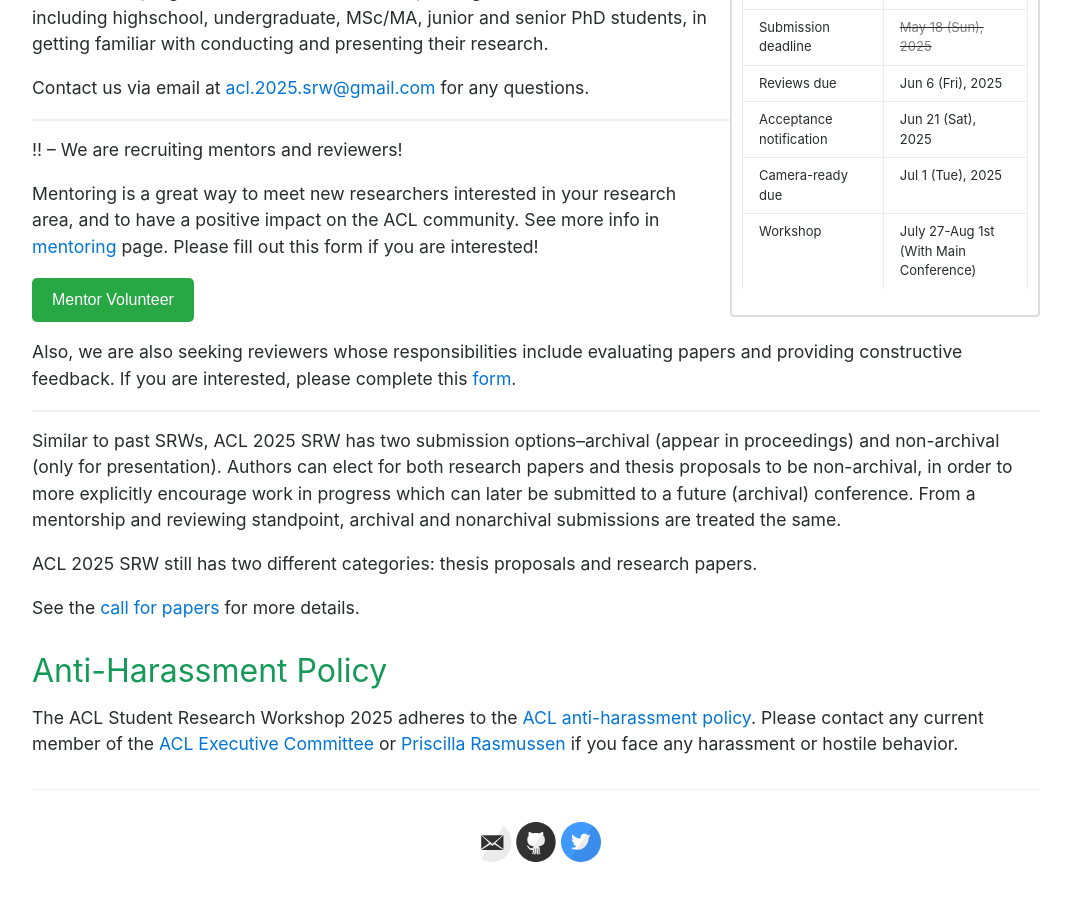
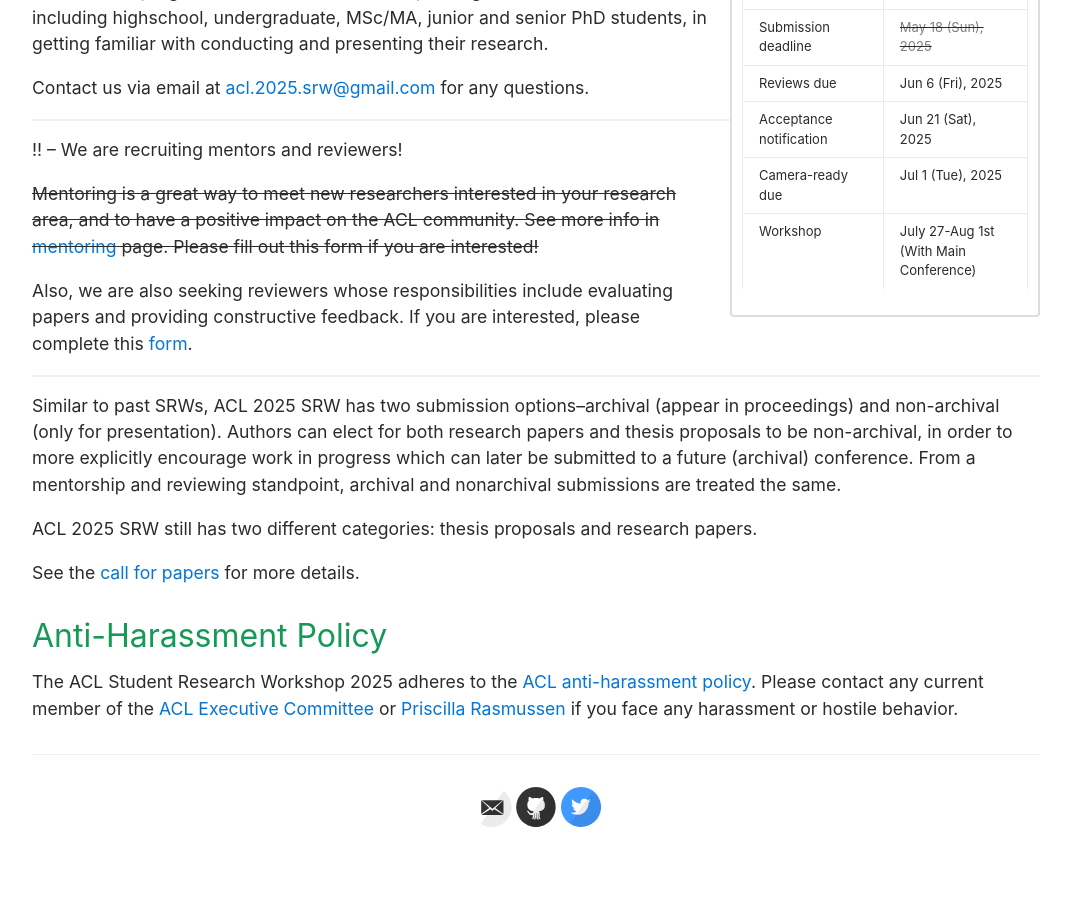
Before and after one commit to acl2025-srw/acl2025-srw.github.io, a Jekyll site: the page built from index.md, in a window 1280 px wide and 900 px high, scrolled down 736 px. Shown: the whole window, without its empty margins (104-1175 px from the left). Built offline with Jekyll 4.4.1, drawn with Linux system fonts in a browser that asks for light colours; after the commit the page ends 1601 px from its top, so only the background shows below that.

Commit message:
date error

```diff
--- a/_layouts/default.html
+++ b/_layouts/default.html
@@ -42,7 +42,7 @@
 
                 {% if sub < nowdate %} <strike> <font color="grey">{% endif %}
                 {% assign datediff = sub | minus: nowdate | divided_by: 60 | divided_by: 60 | divided_by: 24 %}
-                {% if datediff < 15  and datediff > -1 %} </font><font color="red"> {% endif %}
+                {% if datediff < 15  and datediff > -1 %} </font><font color="grey"> {% endif %}
                 {{ sub | date: "%b %-d (%a), %Y" }}</font>
               </td>
             </tr>
--- a/index.md
+++ b/index.md
@@ -27,21 +27,8 @@
 ----
 !! -- We are recruiting mentors and reviewers!
 
-Mentoring is a great way to meet new researchers interested in your research area, and to have a positive impact on the ACL community. See more info in [mentoring](https://acl2025-srw.github.io/mentoring) page. Please fill out this form if you are interested!
+~~Mentoring is a great way to meet new researchers interested in your research area, and to have a positive impact on the ACL community. See more info in [mentoring](https://acl2025-srw.github.io/mentoring) page. Please fill out this form if you are interested!~~
 
-
-<a href="https://forms.gle/JeH53zDCm1piUtGH8" target="_blank" style="text-decoration:none;">
-    <button style="
-        background-color: #28a745;
-        color: white;
-        padding: 10px 20px;
-        font-size: 16px;
-        border: none;
-        border-radius: 5px;
-        cursor: pointer;">
-        Mentor Volunteer
-    </button>
-</a>
 
 Also, we are also seeking reviewers whose responsibilities include evaluating papers and providing constructive feedback. If you are interested, please complete this [form](https://forms.gle/SZVFgniyvZaYQ84k8).
 
```
